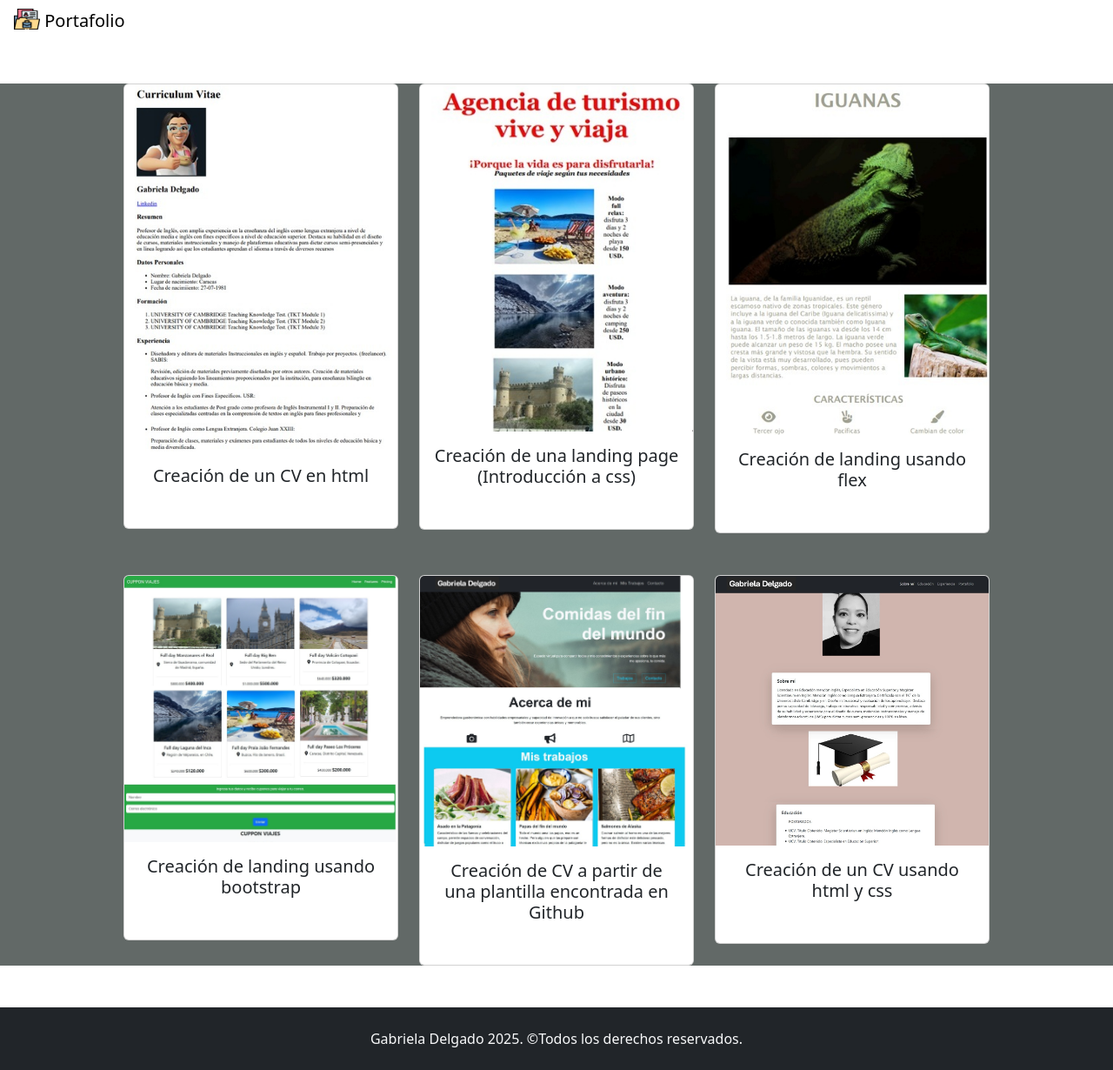
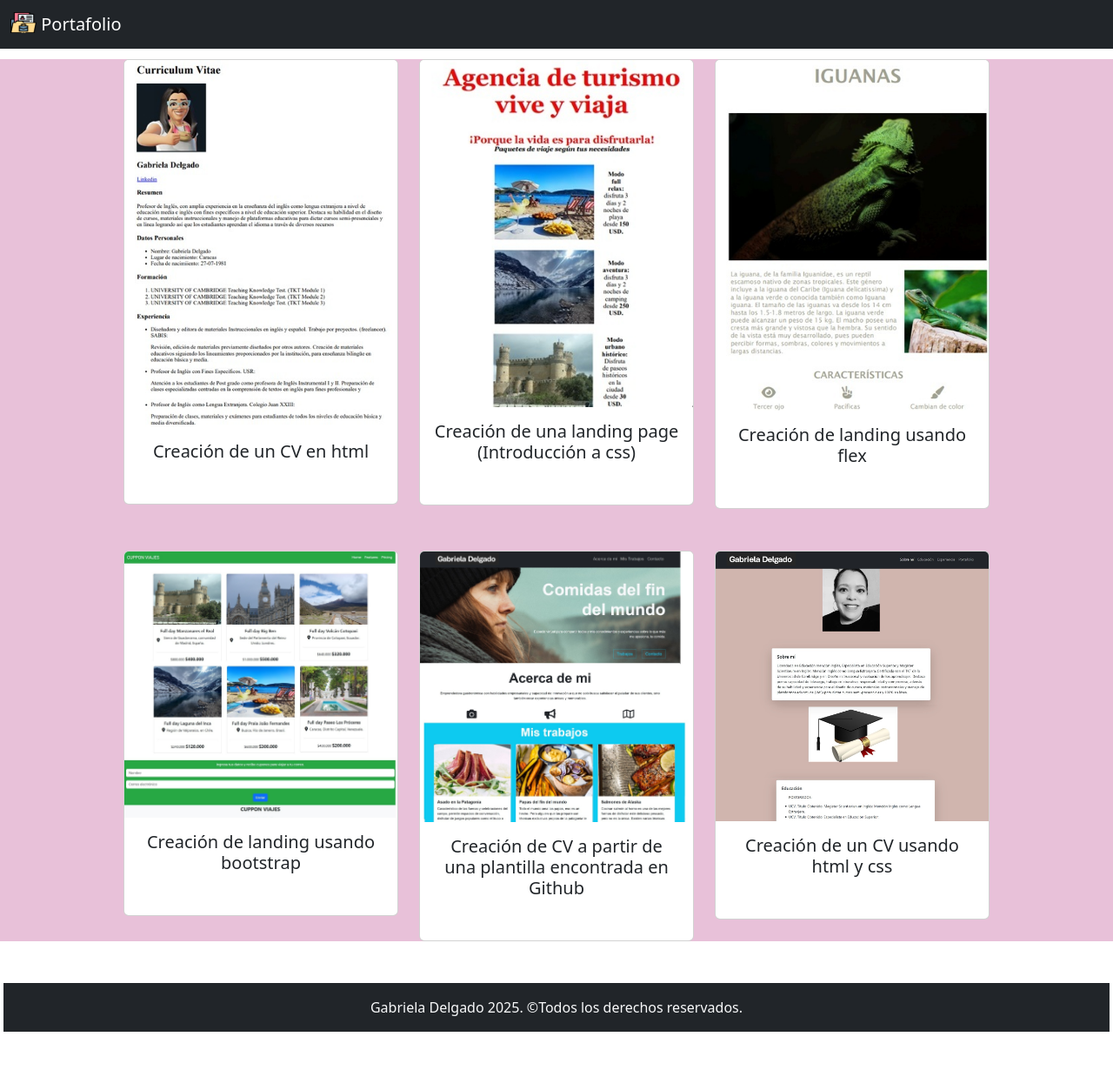
Before and after one commit to Gabcor27/Gabcor27.github.io, a plain HTML site: page Portafolio.html in a window 1280 px wide. Shown: the whole page at 87% size. After the commit the page ends 1190 px from the top, so only its background shows below. Drawn offline with nearby package versions, Linux system fonts and the light colour scheme.

Commit message:
cambios css paortafolio

```diff
--- a/Portafolio.html
+++ b/Portafolio.html
@@ -10,7 +10,7 @@
   </head>
 
 <body>
-  <nav class="navbar bg-body p-1 mb-3">
+  <nav class="navbar navbar-expand-lg navbar-dark bg-dark fixed-top">
     <div class="container-fluid">
       <a class="navbar-brand" href="#">
         <img src="./assets/img/Portafolio.png" alt="Logo" width="30" height="24" class="d-inline-block align-text-top">
@@ -100,8 +100,8 @@
 
       </main>
 
-   </main>
-   <footer class="bg-dark text-center text-light p-4">
+
+   <footer class="bg-dark text-center text-light p-3 m-1">
     <p class="mb-0"> Gabriela Delgado 2025. &copy;Todos los derechos reservados.</p>
 </footer>
     <script src="https://cdn.jsdelivr.net/npm/bootstrap@5.3.3/dist/js/bootstrap.bundle.min.js" integrity="sha384-YvpcrYf0tY3lHB60NNkmXc5s9fDVZLESaAA55NDzOxhy9GkcIdslK1eN7N6jIeHz" crossorigin="anonymous"></script>
--- a/assets_2/style_2.css
+++ b/assets_2/style_2.css
@@ -1,5 +1,10 @@
+body {
+    padding-top: 20px;
+    margin: auto;
+}
 main{
-    background-color: rgb(98, 105, 103);
+    background-color: rgb(232, 193, 217);
+
 }
 .navbar{
     font-style:normal;
@@ -9,4 +14,5 @@ main{
 }
 .footer{
     background-color: black;
+
 }
```
